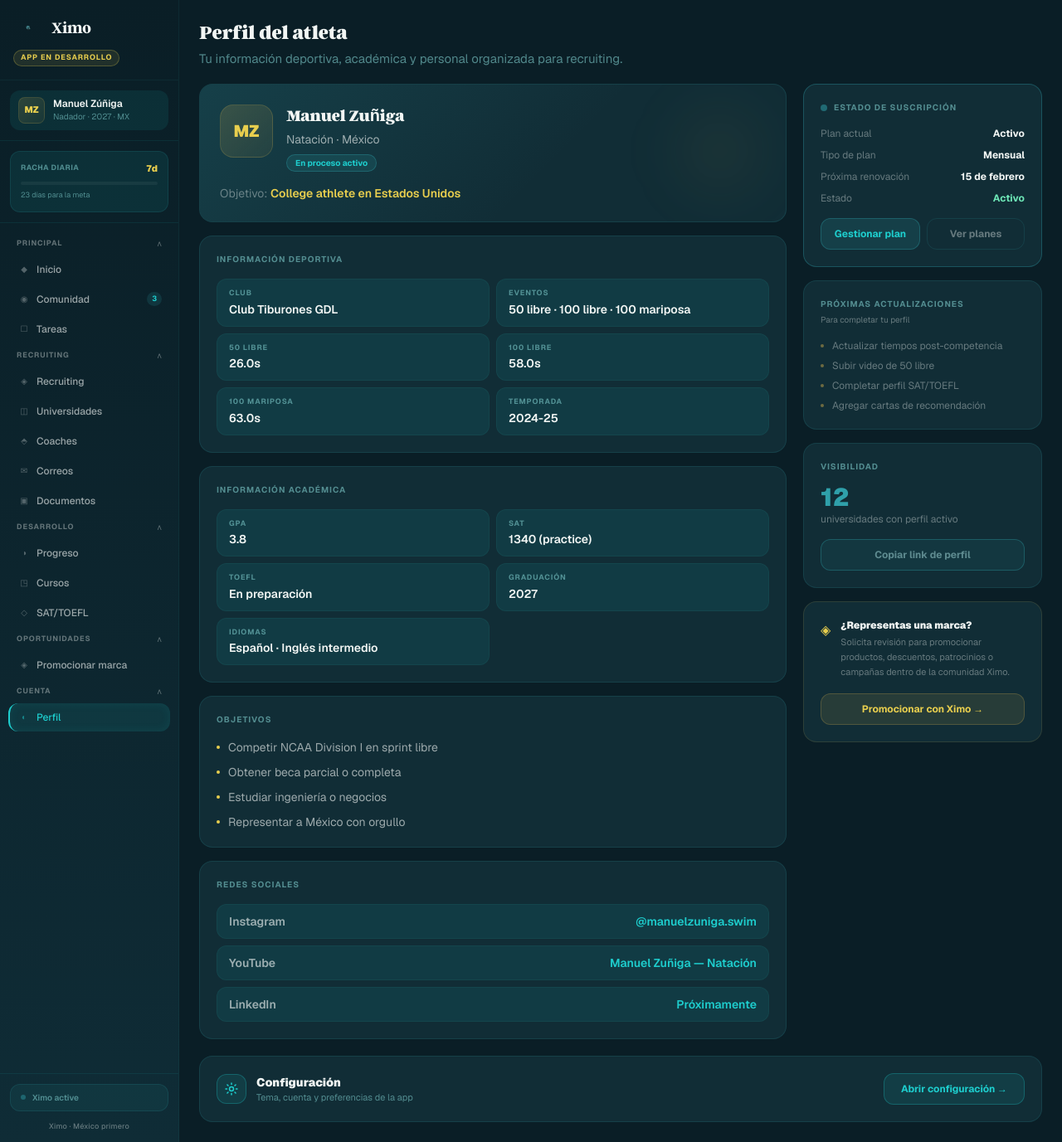
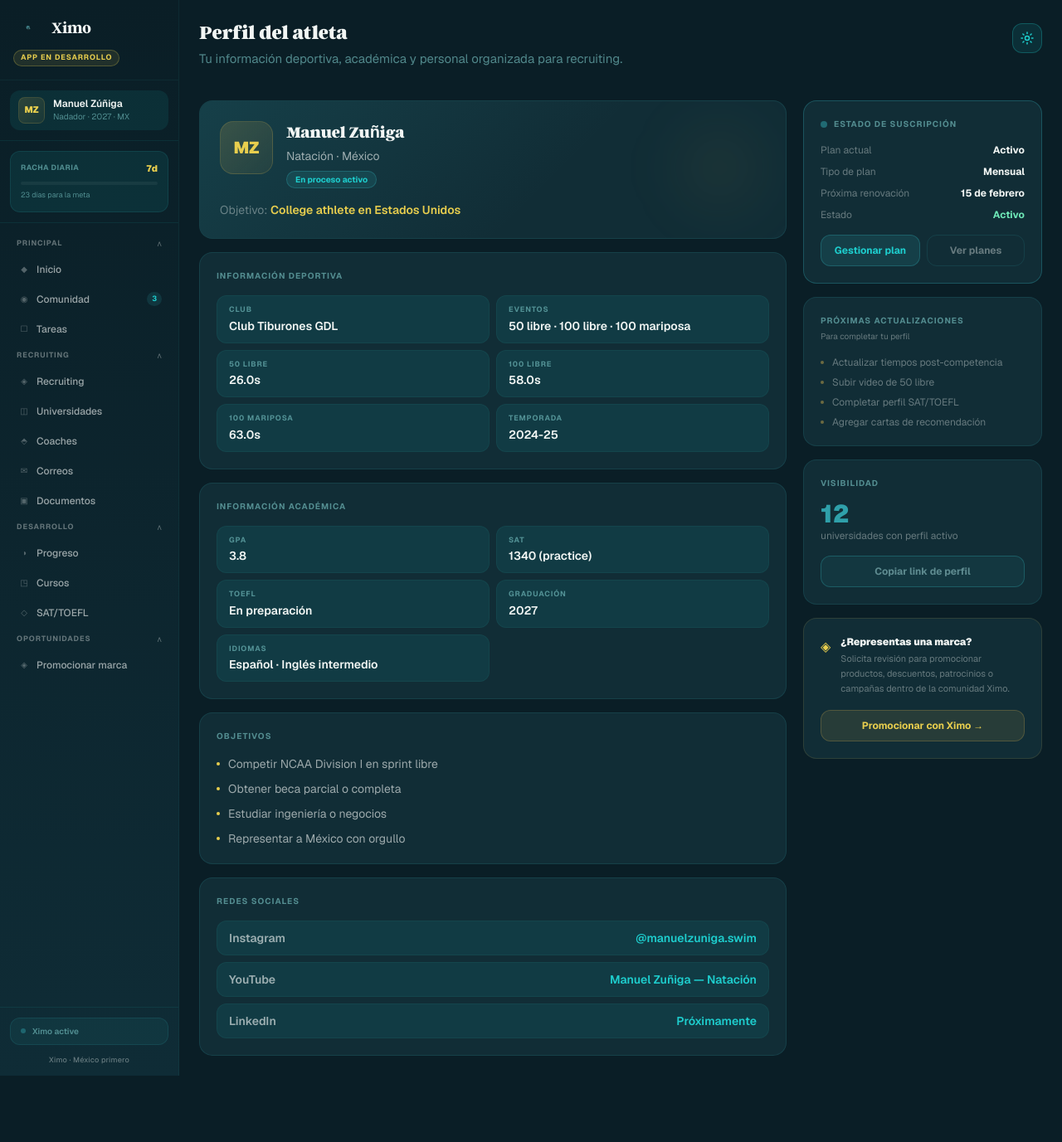
Before and after one commit to XimoAcademy/ximo, a Next.js app: page /app/perfil in a window 1280 px wide. Shown: the whole page at 83% size. After the commit the page ends 1297 px from the top, so only its background shows below. Built offline with nearby package versions, Linux system fonts and the light colour scheme.

Commit message:
Theme-aware hero banners (readable in light mode), remove duplicate sidebar Perfil, profile settings as small icon

```diff
--- a/app/app/components/AppShell.tsx
+++ b/app/app/components/AppShell.tsx
@@ -37,12 +37,6 @@ const navGroups = [
     label: "Oportunidades",
     items: [
       { href: "/app/promocionar", label: "Promocionar marca", icon: "◈" },
-    ],
-  },
-  {
-    label: "Cuenta",
-    items: [
-      { href: "/app/perfil",    label: "Perfil",        icon: "◐" },
     ],
   },
 ];
--- a/app/app/comunidad/page.tsx
+++ b/app/app/comunidad/page.tsx
@@ -196,7 +196,7 @@ function Composer({ onPost }: { onPost: (text: string, tag: Tag, imageName?: str
               <button type="button" onClick={submit}
                 disabled={!text.trim() || text.length > 280}
                 className="ximo-btn-press rounded-xl px-4 py-2 text-xs font-black transition-opacity hover:opacity-90 disabled:opacity-35 disabled:cursor-not-allowed"
-                style={{ background:"var(--teal)", color:"#07131F" }}>
+                style={{ background:"#1ECECE", color:"#07131F" }}>
                 Publicar
               </button>
             </div>
--- a/app/app/perfil/page.tsx
+++ b/app/app/perfil/page.tsx
@@ -71,10 +71,24 @@ function InfoGrid({ items }: { items: string[][] }) {
 export default function PerfilPage() {
   return (
     <>
-      <PageHeader
-        title="Perfil del atleta"
-        subtitle="Tu información deportiva, académica y personal organizada para recruiting."
-      />
+      <div className="mb-5 flex items-start justify-between gap-3">
+        <PageHeader
+          title="Perfil del atleta"
+          subtitle="Tu información deportiva, académica y personal organizada para recruiting."
+        />
+        <Link
+          href="/app/settings"
+          aria-label="Configuración"
+          title="Configuración"
+          className="mt-1 flex h-9 w-9 shrink-0 items-center justify-center rounded-xl transition-all duration-200 hover:opacity-80"
+          style={{ background: "var(--teal-bg)", border: "1px solid var(--teal-border)", color: "var(--teal)" }}
+        >
+          <svg width="16" height="16" viewBox="0 0 16 16" fill="none" stroke="currentColor" strokeWidth="1.5" strokeLinecap="round">
+            <circle cx="8" cy="8" r="2.5" />
+            <path d="M8 1v1.5M8 13.5V15M1 8h1.5M13.5 8H15M2.93 2.93l1.06 1.06M12.01 12.01l1.06 1.06M2.93 13.07l1.06-1.06M12.01 3.99l1.06-1.06" />
+          </svg>
+        </Link>
+      </div>
 
       <div className="grid gap-5 lg:grid-cols-[1fr_288px]">
 
@@ -255,31 +269,6 @@ export default function PerfilPage() {
         </div>
       </div>
 
-      {/* Settings access — at the bottom of the profile page */}
-      <ScrollReveal delay={120}>
-      <div className="mt-5 rounded-2xl p-5 ximo-card-3d" style={CARD}>
-        <div className="flex flex-wrap items-center justify-between gap-3">
-          <div className="flex items-center gap-3">
-            <span className="flex h-9 w-9 shrink-0 items-center justify-center rounded-xl"
-              style={{ background: "var(--teal-bg)", border: "1px solid var(--teal-border)", color: "var(--teal)" }}>
-              <svg width="16" height="16" viewBox="0 0 16 16" fill="none" stroke="currentColor" strokeWidth="1.5" strokeLinecap="round">
-                <circle cx="8" cy="8" r="2.5" />
-                <path d="M8 1v1.5M8 13.5V15M1 8h1.5M13.5 8H15M2.93 2.93l1.06 1.06M12.01 12.01l1.06 1.06M2.93 13.07l1.06-1.06M12.01 3.99l1.06-1.06" />
-              </svg>
-            </span>
-            <div>
-              <p className="text-sm font-black" style={{ color: "var(--text)" }}>Configuración</p>
-              <p className="text-[11px]" style={{ color: "var(--text-label)" }}>Tema, cuenta y preferencias de la app</p>
-            </div>
-          </div>
-          <Link href="/app/settings"
-            className="ximo-btn-press rounded-xl px-5 py-2.5 text-xs font-bold transition-opacity hover:opacity-90"
-            style={{ background: "var(--teal-bg)", border: "1px solid var(--teal-border)", color: "var(--teal)" }}>
-            Abrir configuración →
-          </Link>
-        </div>
-      </div>
-      </ScrollReveal>
     </>
   );
 }
--- a/app/app/promocionar/page.tsx
+++ b/app/app/promocionar/page.tsx
@@ -68,21 +68,21 @@ export default function PromocionarPage() {
     <div className="mx-auto max-w-3xl space-y-8">
       {/* Hero */}
       <div className="relative overflow-hidden rounded-2xl p-6 sm:p-8 ximo-fade-up"
-        style={{ background:"linear-gradient(135deg,#07131F,#112538,#1F5F66)", border:"1px solid var(--border-strong)", boxShadow:"0 0 60px var(--border),0 8px 32px rgba(0,0,0,0.5)" }}>
+        style={{ background:"var(--hero-bg)", border:"1px solid var(--border-strong)", boxShadow:"0 8px 32px rgba(0,0,0,0.18)" }}>
         <div className="absolute top-0 right-0 h-48 w-48 rounded-full blur-3xl pointer-events-none ximo-glow-pulse"
           style={{ background:"radial-gradient(circle,var(--border-strong) 0%,transparent 70%)" }} />
         <div className="relative flex items-start gap-4">
           <div className="flex h-12 w-12 shrink-0 items-center justify-center rounded-xl text-2xl font-black ximo-float"
-            style={{ background:"rgba(255,255,255,0.08)", border:"1px solid rgba(30,206,206,0.25)", color:"#E8CE4E" }}>◈</div>
+            style={{ background:"var(--hero-panel)", border:"1px solid var(--hero-panel-bd)", color:"var(--gold)" }}>◈</div>
           <div>
-            <h1 className="text-2xl font-black text-on-dark sm:text-3xl" style={{ textShadow:"0 2px 20px rgba(47,127,134,0.4)" }}>Promociona con Ximo</h1>
-            <p className="mt-2 text-sm leading-relaxed max-w-lg" style={{ color:"rgba(255,255,255,0.6)" }}>
+            <h1 className="text-2xl font-black sm:text-3xl" style={{ color:"var(--text)" }}>Promociona con Ximo</h1>
+            <p className="mt-2 text-sm leading-relaxed max-w-lg" style={{ color:"var(--text-2)" }}>
               Envía tu anuncio a revisión y conecta con atletas de forma limpia, útil y alineada al deporte.
             </p>
             <div className="mt-4 flex flex-wrap gap-2">
               {["Revisión garantizada","Sin spam","Solo marcas deportivas","Comunidad real"].map(tag => (
                 <span key={tag} className="rounded-full px-3 py-1 text-[10px] font-bold"
-                  style={{ border:"1px solid rgba(30,206,206,0.2)", background:"rgba(255,255,255,0.06)", color:"rgba(255,255,255,0.6)" }}>
+                  style={{ border:"1px solid var(--hero-panel-bd)", background:"var(--hero-panel)", color:"var(--text-label)" }}>
                   {tag}
                 </span>
               ))}
--- a/app/app/settings/page.tsx
+++ b/app/app/settings/page.tsx
@@ -139,7 +139,7 @@ export default function SettingsPage() {
                     <p className="text-sm font-black" style={{ color:"var(--text)" }}>{t.label}</p>
                     {active && (
                       <span className="rounded-full px-1.5 py-0.5 text-[9px] font-bold"
-                        style={{ background:"var(--teal)", color:"#07131F" }}>
+                        style={{ background:"#1ECECE", color:"#07131F" }}>
                         Activo
                       </span>
                     )}
@@ -164,7 +164,7 @@ export default function SettingsPage() {
             type="button"
             onClick={handleSave}
             className="ximo-btn-press shrink-0 rounded-xl px-5 py-2.5 text-xs font-black transition-opacity hover:opacity-90"
-            style={{ background:"var(--teal)", color:"#07131F" }}
+            style={{ background:"#1ECECE", color:"#07131F" }}
           >
             {saved ? "Cambios guardados" : "Guardar cambios"}
           </button>
--- a/app/globals.css
+++ b/app/globals.css
@@ -66,6 +66,11 @@
   --priority-med-bg: rgba(251, 191, 36, 0.12);
   --priority-low:    var(--teal);
   --priority-low-bg: var(--teal-bg);
+
+  /* ── Hero banner (dark cinematic in dark mode) ── */
+  --hero-bg:       linear-gradient(135deg, #07131F 0%, #112538 50%, #1F5F66 100%);
+  --hero-panel:    rgba(255,255,255,0.07);
+  --hero-panel-bd: rgba(30,206,206,0.22);
 
   /* ── Typography ──
      Argent CF is the brand display serif. Fraunces covers any glyphs the
@@ -136,6 +141,11 @@
   --priority-med-bg: rgba(251, 191, 36, 0.16);
   --priority-low:    var(--teal);
   --priority-low-bg: var(--teal-bg);
+
+  /* Hero banner in light mode: soft brand-tinted gradient so normal dark text reads */
+  --hero-bg:       linear-gradient(135deg, #CDE9E4 0%, #DCEFCD 55%, #F0E7BC 100%);
+  --hero-panel:    rgba(255,255,255,0.55);
+  --hero-panel-bd: rgba(18,138,150,0.22);
 
   --background: var(--bg);
   --foreground: var(--text);
```
Also changed, not shown: app/app/page.tsx (+14 -14 lines), app/app/recruiting/page.tsx (+9 -9 lines).
